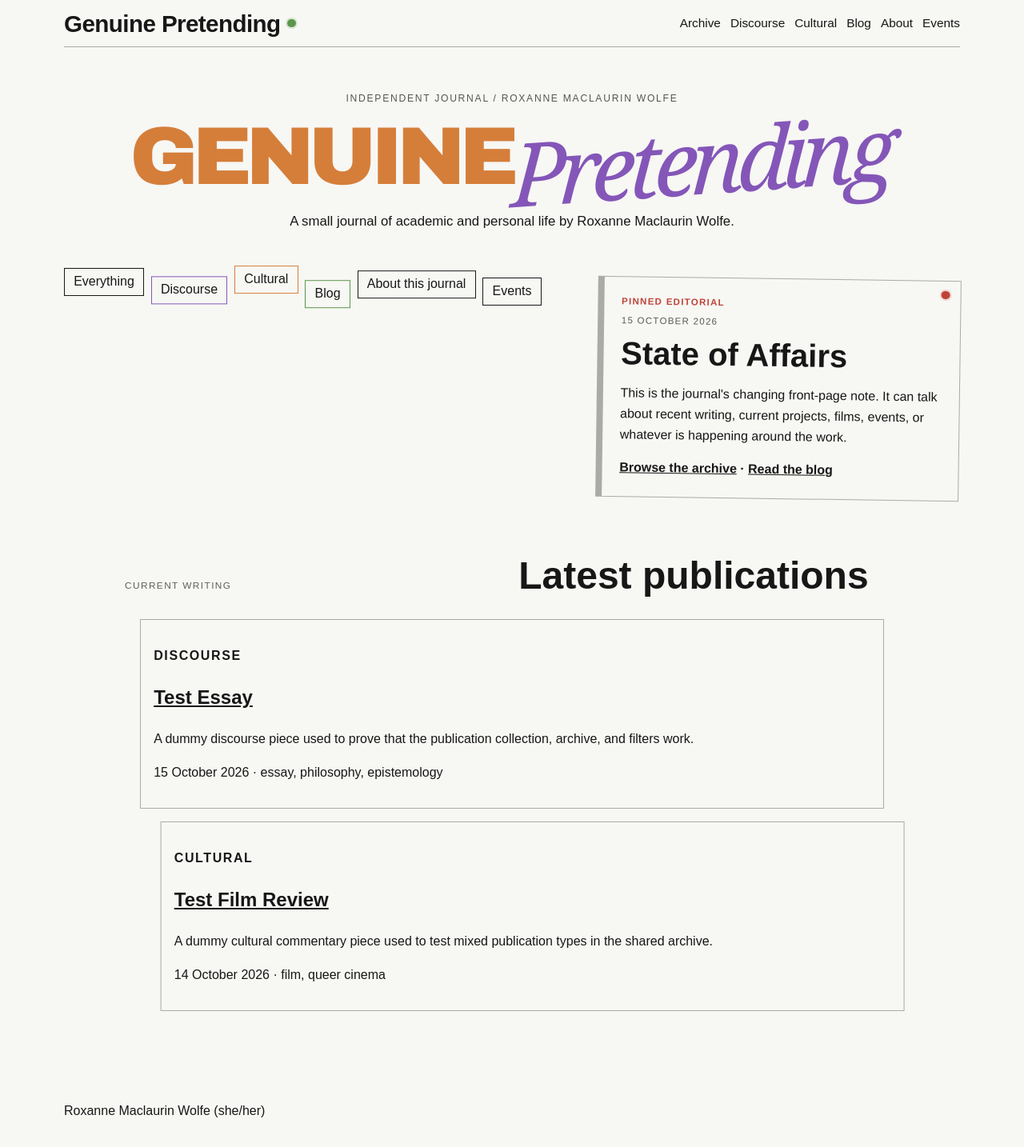
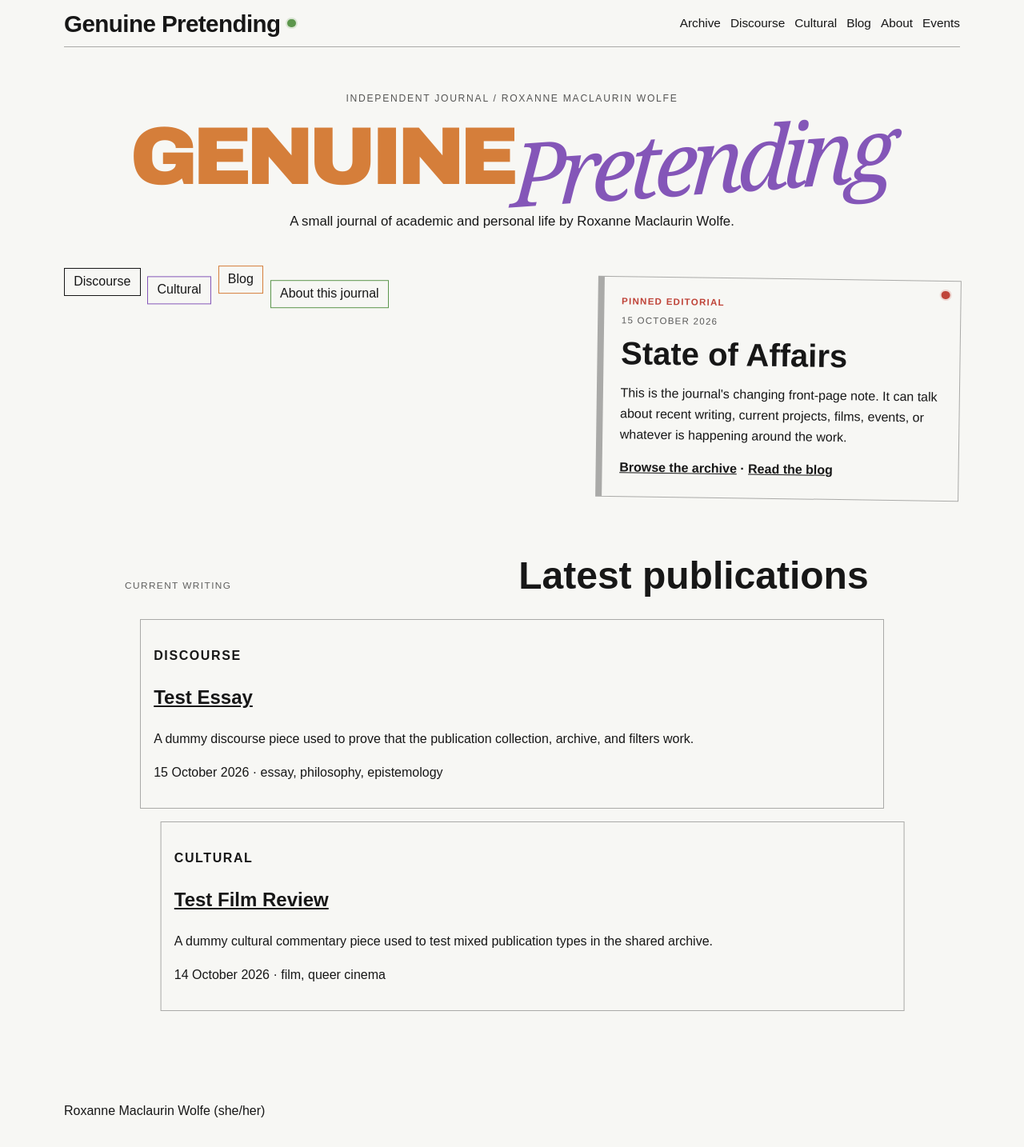
Before and after one commit to roxannewolfe/roxannewolfe.github.io, a Jekyll site: the page built from index.html, in a window 1280 px wide. Shown: the whole page at 80% size. Built offline with Jekyll 4.4.1, drawn with Linux system fonts in a browser that asks for light colours.

Commit message:
Turn homepage links into four section bars

```diff
--- a/index.html
+++ b/index.html
@@ -14,12 +14,18 @@ extra_css: /assets/css/home.css
   </header>
 
   <nav class="home-links" aria-label="Journal sections">
-    <a href="{{ '/archive/' | relative_url }}">Everything</a>
-    <a href="{{ '/archive/?type=discourse' | relative_url }}">Discourse</a>
-    <a href="{{ '/archive/?type=cultural' | relative_url }}">Cultural</a>
-    <a href="{{ '/blog/' | relative_url }}">Blog</a>
-    <a href="{{ '/about/' | relative_url }}">About this journal</a>
-    <a href="{{ '/events/' | relative_url }}">Events</a>
+    <a class="home-link-bar home-link-bar--discourse" href="{{ '/archive/?type=discourse' | relative_url }}">
+      <span class="home-link-label">Discourse</span>
+    </a>
+    <a class="home-link-bar home-link-bar--cultural" href="{{ '/archive/?type=cultural' | relative_url }}">
+      <span class="home-link-label">Cultural</span>
+    </a>
+    <a class="home-link-bar home-link-bar--blog" href="{{ '/blog/' | relative_url }}">
+      <span class="home-link-label">Blog</span>
+    </a>
+    <a class="home-link-bar home-link-bar--about" href="{{ '/about/' | relative_url }}">
+      <span class="home-link-label">About this journal</span>
+    </a>
   </nav>
 
   <section class="state-of-affairs">
```
